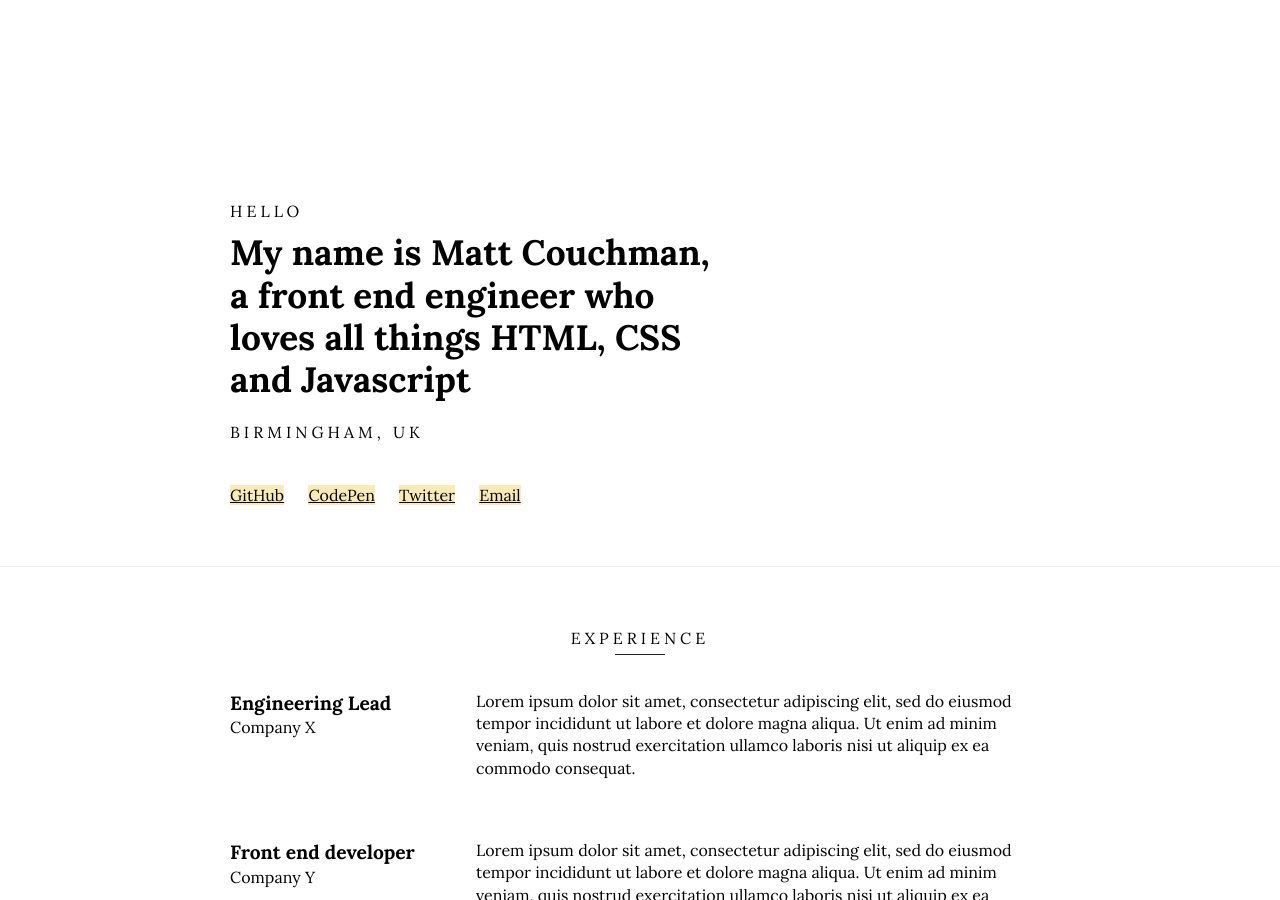
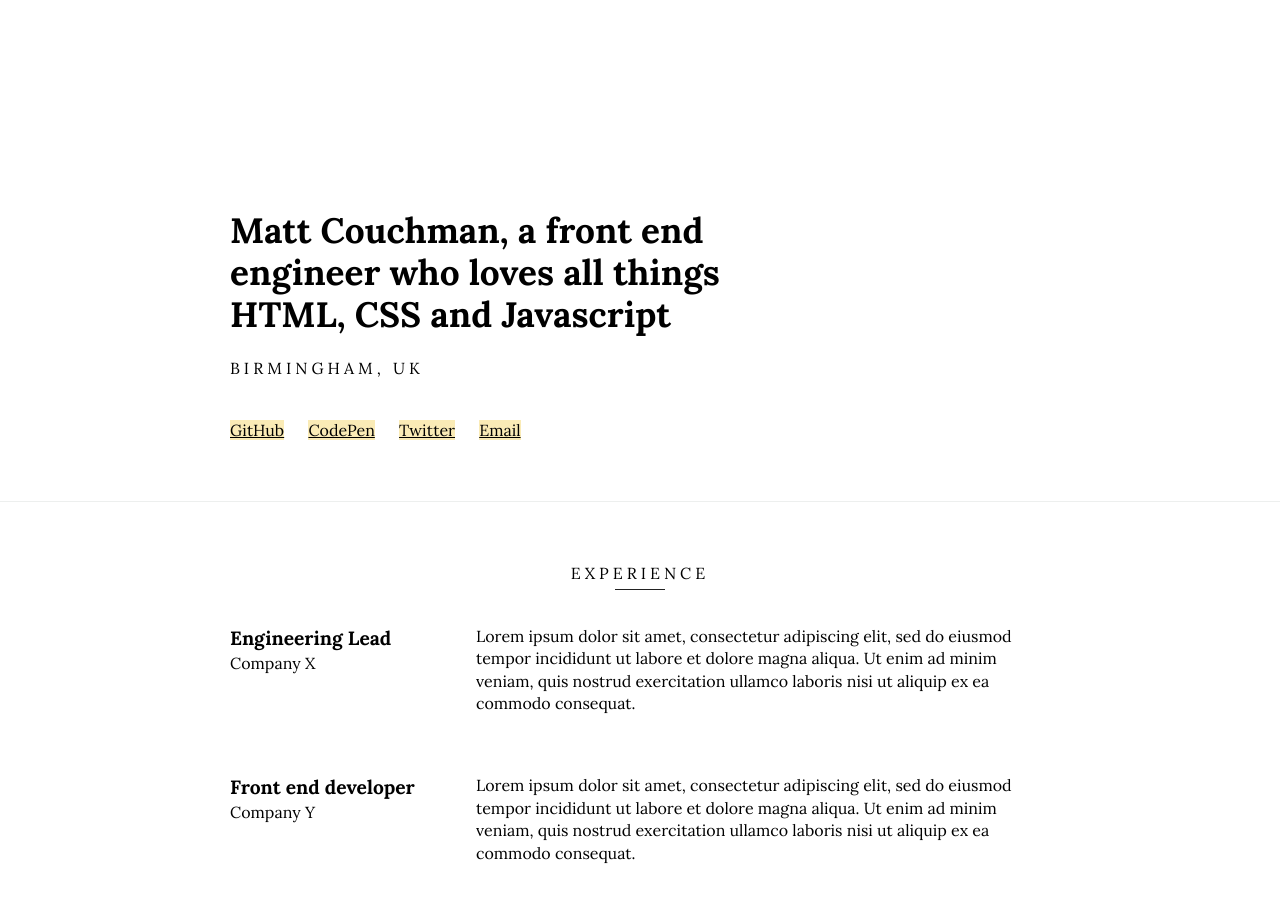
Before and after one commit to renjieliu/renjieliu.github.io, a Jekyll site: the page built from index.html, in a window 1280 px wide and 900 px high. Built offline with Jekyll 4.4.1, drawn with Linux system fonts in a browser that asks for light colours.

Commit message:
Update header.html

```diff
--- a/_includes/header.html
+++ b/_includes/header.html
@@ -1,8 +1,7 @@
 <header>
     <div class="container">
         <div class="intro">
-            <p class="intro__pre">Hello</p>
-            <p class="intro__main">My name is <span>{{ site.name }}</span>, a {{ site.job }} who loves all things {{ site.languages }}</p>
+            <p class="intro__main"><span>{{ site.name }}</span>, a {{ site.job }} who loves all things {{ site.languages }}</p>
             <p class="intro__post">{{ site.location }}</p>
         </div>
 
```
